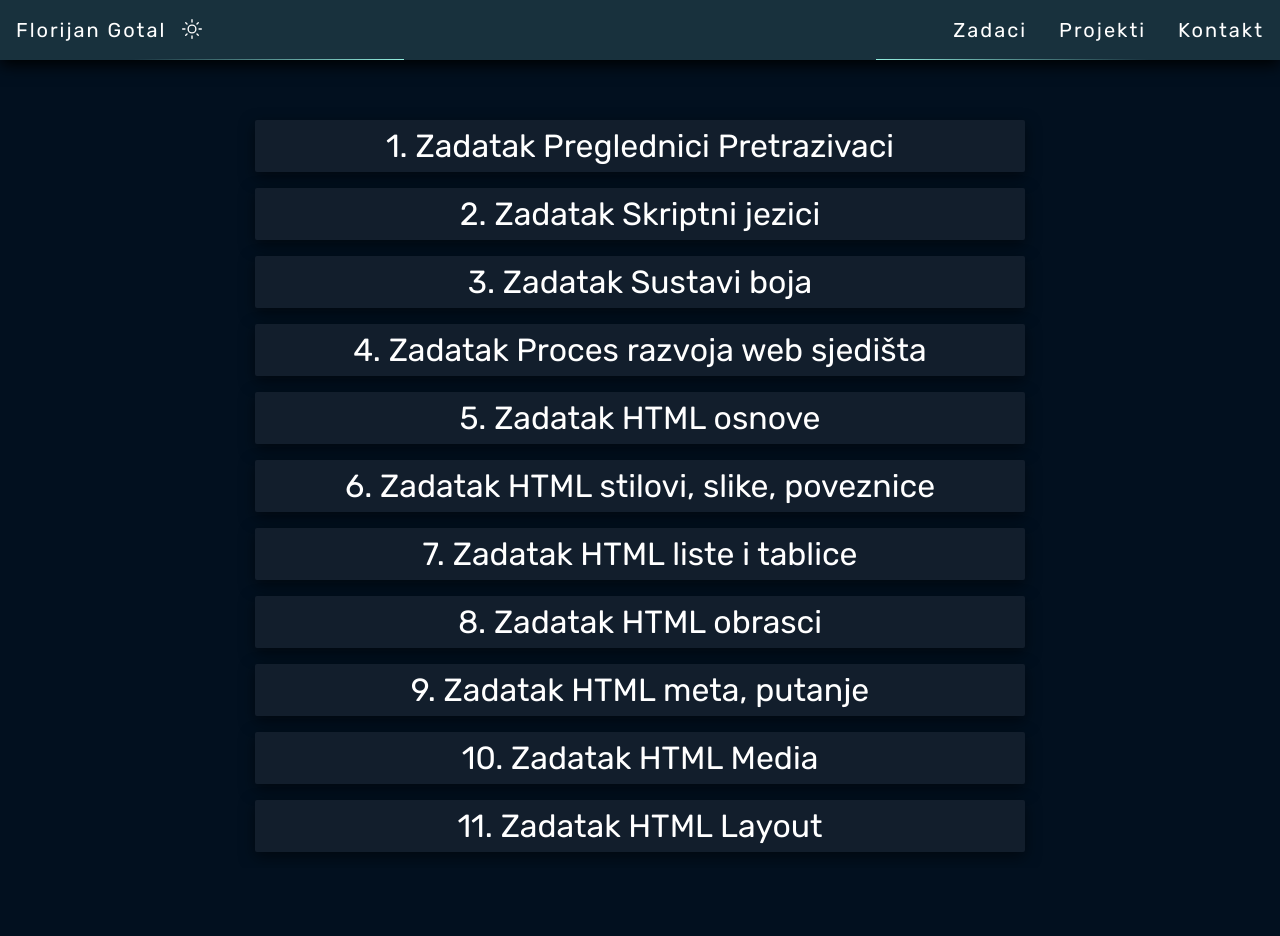
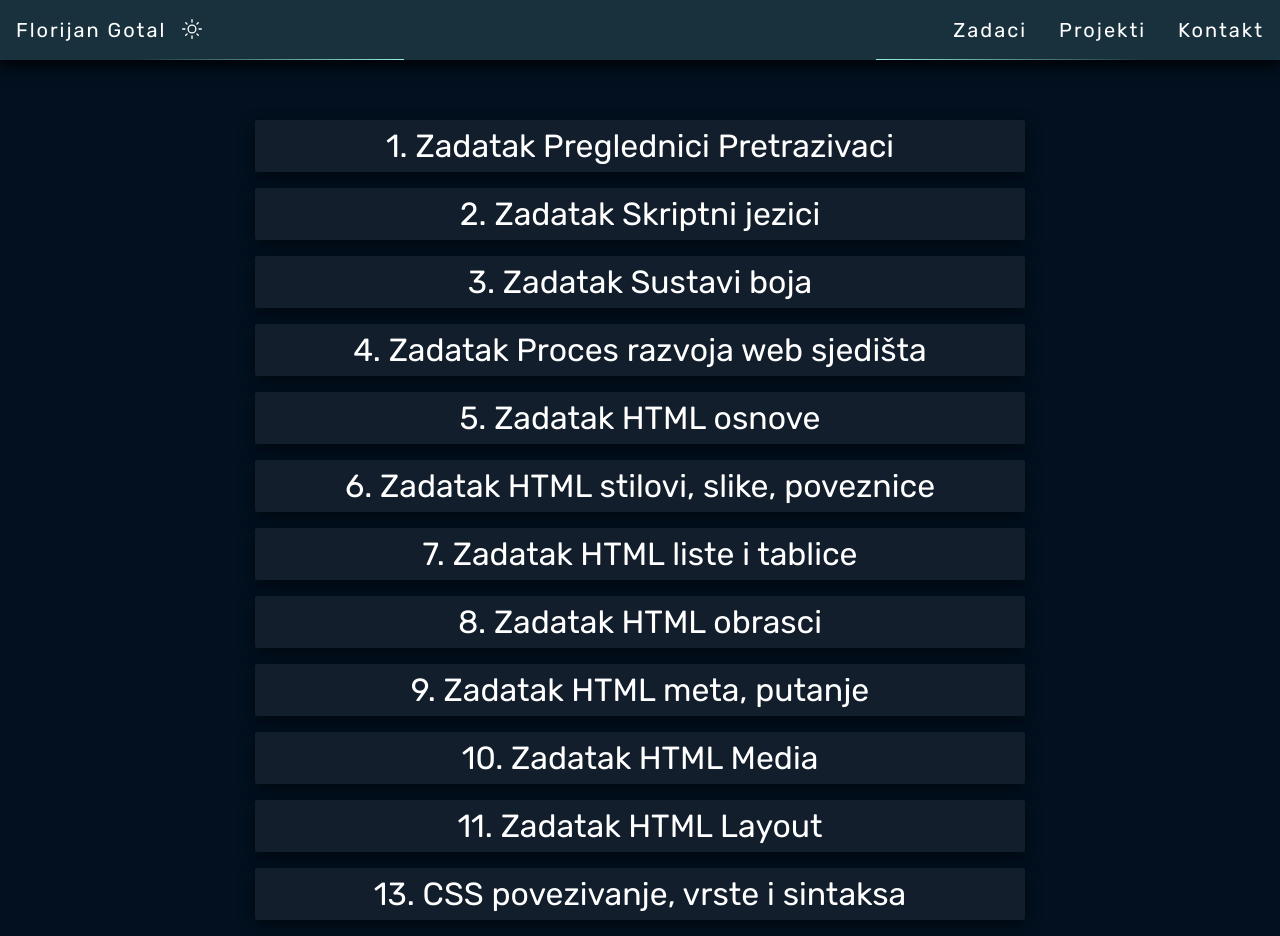
Before and after one commit to SuninDarknes/web-hub, a plain HTML site: page zadaci.html in a window 1280 px wide. Before the commit the page ends 868 px from the top, so only its background shows below. Drawn offline with nearby package versions, Linux system fonts and the light colour scheme; no server answers.

Commit message:
Add files via upload

```diff
--- a/zadaci.html
+++ b/zadaci.html
@@ -84,6 +84,12 @@
                 <!--LOADED CONTENT M-->
             </div>
         </div>
+        <div class="task-container">
+            <h1>13. CSS povezivanje, vrste i sintaksa</h1><div class="close"></div>
+            <div class="hidden z13">
+                <!--LOADED CONTENT M-->
+            </div>
+        </div>
 
     </div>
 
```
